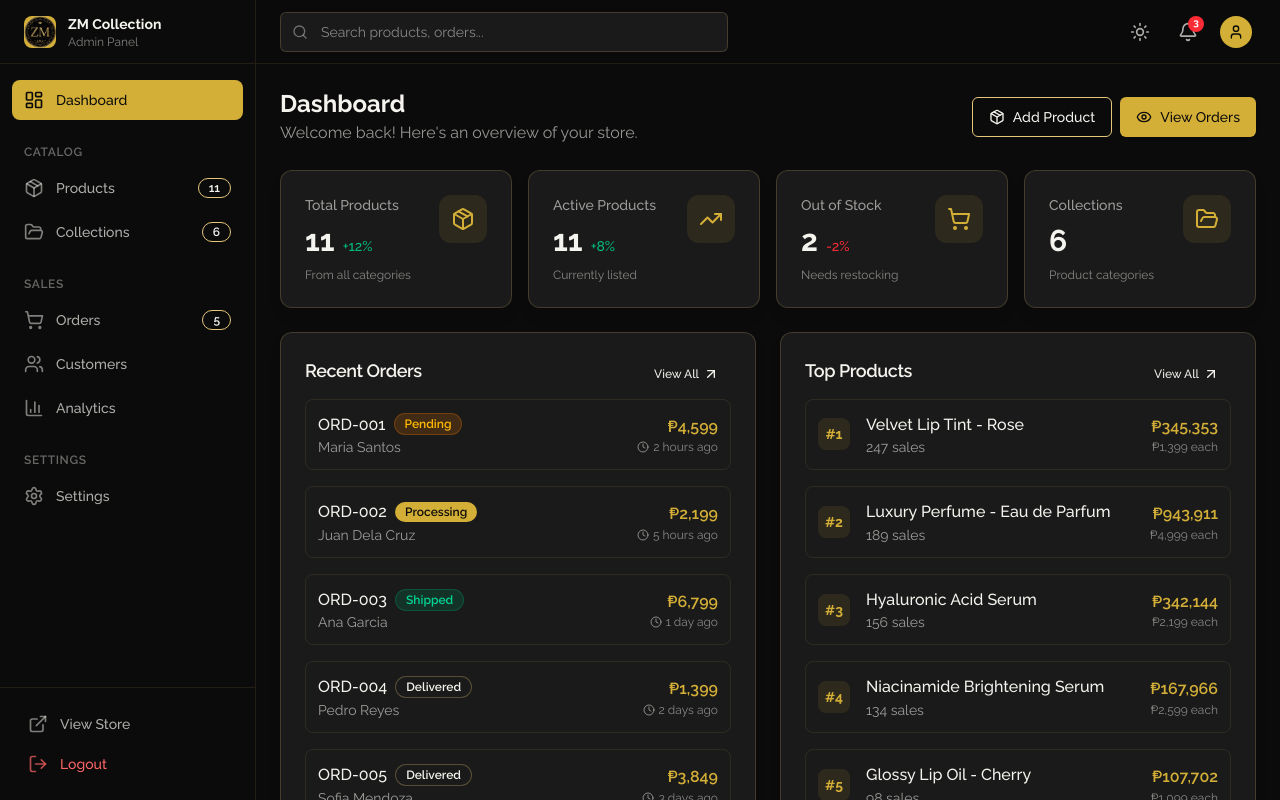
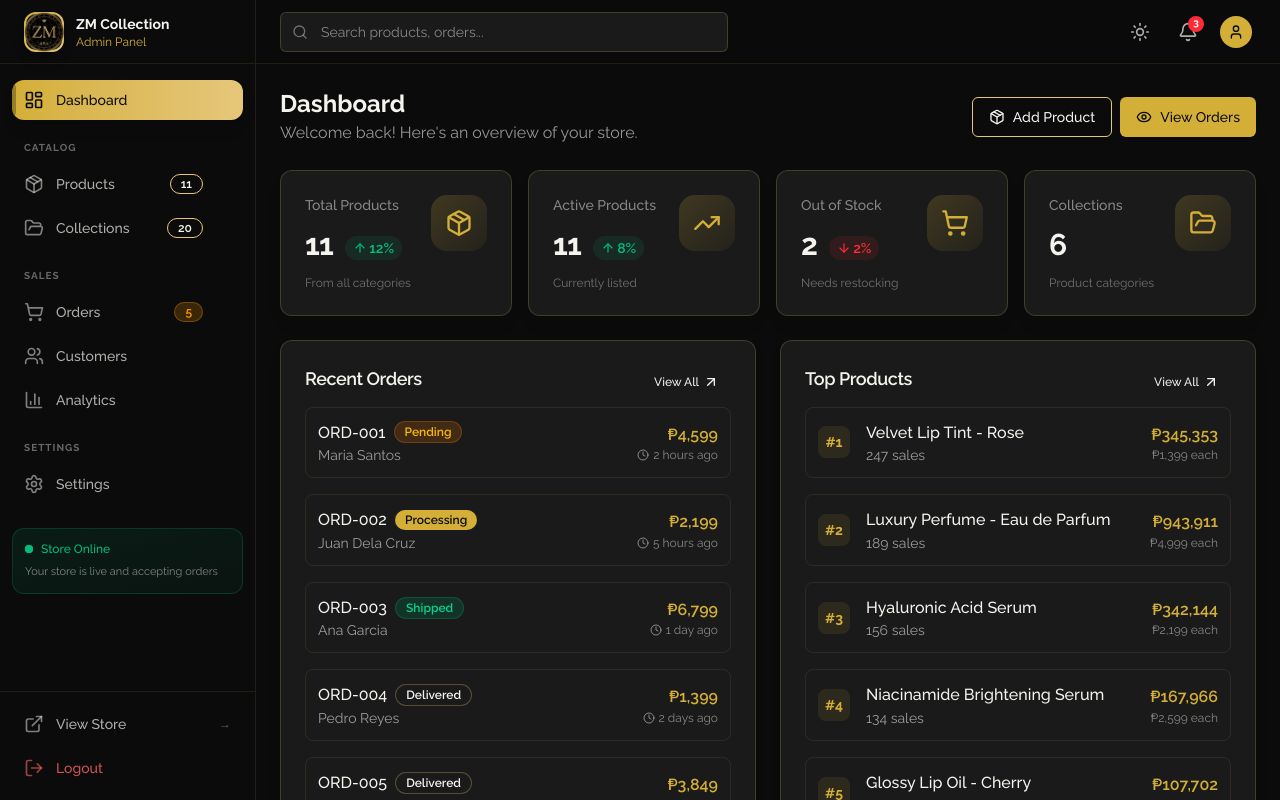
Before and after one commit to Zardron/zm-collection, a Next.js app: page /admin in a window 1280 px wide. Built offline with nearby package versions, Linux system fonts and the light colour scheme.

Commit message:
improve sidebar styling and stat-card with trend arrows

```diff
--- a/app/components/admin/sidebar.tsx
+++ b/app/components/admin/sidebar.tsx
@@ -5,9 +5,11 @@ import Link from "next/link";
 import Image from "next/image";
 import { usePathname } from "next/navigation";
 import { cn } from "@/lib/utils";
-import { adminMenu, type MenuItem } from "@/lib/menu";
+import { createAdminMenu, type MenuItem } from "@/lib/menu";
 import { Badge } from "@/app/components/ui/badge";
-import { LogOut, ExternalLink } from "lucide-react";
+import { LogOut, ExternalLink, ChevronRight } from "lucide-react";
+import { allProducts } from "@/app/data/products";
+import { allCollections } from "@/app/data/collections";
 
 interface SidebarProps {
   className?: string;
@@ -16,6 +18,18 @@ interface SidebarProps {
 
 export function Sidebar({ className, onClose }: SidebarProps) {
   const pathname = usePathname();
+
+  // Get dynamic counts
+  const productCount = allProducts.length;
+  const collectionCount = allCollections.length; // Total collection items (20)
+  const pendingOrders = 5; // This would come from real data
+
+  // Create menu with dynamic counts
+  const adminMenu = createAdminMenu({
+    products: productCount,
+    collections: collectionCount,
+    pendingOrders: pendingOrders,
+  });
 
   const isActiveLink = (href: string) => {
     if (href === "/admin") {
@@ -28,36 +42,56 @@ export function Sidebar({ className, onClose }: SidebarProps) {
     const Icon = item.icon;
     const isActive = isActiveLink(item.href);
 
+    const getBadgeStyle = () => {
+      if (item.badgeVariant === "warning") {
+        return "bg-amber-500/20 text-amber-500 border-amber-500/30";
+      }
+      if (item.badgeVariant === "success") {
+        return "bg-emerald-500/20 text-emerald-500 border-emerald-500/30";
+      }
+      return "";
+    };
+
     return (
       <Link
         href={item.href}
         onClick={onClose}
         className={cn(
-          "flex items-center gap-3 rounded-lg px-3 py-2.5 text-sm font-medium transition-all duration-200 group",
+          "flex items-center gap-3 rounded-xl px-3 py-2.5 text-sm font-medium transition-all duration-200 group relative overflow-hidden",
           isActive
-            ? "bg-[var(--accent)] text-[var(--primary-black)]"
+            ? "bg-gradient-to-r from-[var(--accent)] to-[var(--accent-hover)] text-[var(--primary-black)] shadow-lg shadow-[var(--accent)]/20"
             : "text-[var(--foreground)]/70 hover:bg-[var(--accent)]/10 hover:text-[var(--foreground)]"
         )}
       >
+        {/* Active indicator */}
+        {isActive && (
+          <span className="absolute left-0 top-1/2 -translate-y-1/2 h-8 w-1 rounded-r-full bg-[var(--primary-black)]/30" />
+        )}
+
         <Icon
           className={cn(
-            "h-5 w-5 transition-colors",
+            "h-5 w-5 transition-all duration-200",
             isActive
               ? "text-[var(--primary-black)]"
-              : "text-[var(--foreground)]/50 group-hover:text-[var(--accent)]"
+              : "text-[var(--foreground)]/50 group-hover:text-[var(--accent)] group-hover:scale-110"
           )}
         />
         <span className="flex-1">{item.title}</span>
-        {item.badge && (
+        {item.badge !== undefined && (
           <Badge
             variant={isActive ? "secondary" : "outline"}
             className={cn(
-              "ml-auto h-5 min-w-[20px] justify-center text-xs",
-              isActive && "bg-[var(--primary-black)]/20 text-[var(--primary-black)] border-0"
+              "ml-auto h-5 min-w-[24px] justify-center text-xs font-semibold",
+              isActive
+                ? "bg-[var(--primary-black)]/20 text-[var(--primary-black)] border-0"
+                : getBadgeStyle()
             )}
           >
             {item.badge}
           </Badge>
+        )}
+        {!isActive && (
+          <ChevronRight className="h-4 w-4 text-[var(--foreground)]/30 opacity-0 -translate-x-2 group-hover:opacity-100 group-hover:translate-x-0 transition-all duration-200" />
         )}
       </Link>
     );
@@ -72,7 +106,8 @@ export function Sidebar({ className, onClose }: SidebarProps) {
     >
       {/* Logo */}
       <div className="flex h-16 items-center gap-3 border-b border-[var(--border)]/10 px-6">
-        <div className="relative h-8 w-8 overflow-hidden rounded-lg bg-[var(--accent)]">
+        <div className="relative h-10 w-10 overflow-hidden rounded-xl bg-gradient-to-br from-[var(--accent)] to-[var(--accent-hover)] p-0.5 shadow-lg shadow-[var(--accent)]/20">
+          <div className="h-full w-full rounded-[10px] bg-[var(--background)] overflow-hidden">
             <Image
               src="/ZM-logo.png"
               alt="ZM Collection"
@@ -80,21 +115,22 @@ export function Sidebar({ className, onClose }: SidebarProps) {
               className="object-cover"
             />
           </div>
+        </div>
         <div className="flex flex-col">
           <span className="text-sm font-bold text-[var(--foreground)]">
             ZM Collection
           </span>
-          <span className="text-xs text-[var(--foreground)]/50">Admin Panel</span>
+          <span className="text-xs text-[var(--accent)]">Admin Panel</span>
         </div>
       </div>
 
       {/* Navigation */}
-      <nav className="flex-1 overflow-y-auto px-3 py-4">
-        <div className="space-y-6">
+      <nav className="flex-1 overflow-y-auto px-3 py-4 hide-scrollbar">
+        <div className="space-y-5">
           {adminMenu.map((section, idx) => (
             <div key={idx}>
               {section.title && (
-                <h3 className="mb-2 px-3 text-xs font-semibold uppercase tracking-wider text-[var(--foreground)]/40">
+                <h3 className="mb-2 px-3 text-[10px] font-bold uppercase tracking-widest text-[var(--foreground)]/40">
                   {section.title}
                 </h3>
               )}
@@ -106,19 +142,34 @@ export function Sidebar({ className, onClose }: SidebarProps) {
             </div>
           ))}
         </div>
+
+        {/* Store Status - moved inside nav for scrolling */}
+        <div className="mt-6 rounded-xl bg-gradient-to-br from-emerald-500/10 to-emerald-500/5 border border-emerald-500/20 p-3">
+          <div className="flex items-center gap-2">
+            <div className="relative">
+              <div className="h-2 w-2 rounded-full bg-emerald-500" />
+              <div className="absolute inset-0 h-2 w-2 rounded-full bg-emerald-500 animate-ping" />
+            </div>
+            <span className="text-xs font-medium text-emerald-500">Store Online</span>
+          </div>
+          <p className="mt-1.5 text-[11px] text-[var(--foreground)]/50">
+            Your store is live and accepting orders
+          </p>
+        </div>
       </nav>
 
       {/* Footer */}
-      <div className="border-t border-[var(--border)]/10 p-4">
+      <div className="border-t border-[var(--border)]/10 p-3 space-y-1">
         <Link
           href="/"
-          className="flex items-center gap-3 rounded-lg px-3 py-2.5 text-sm font-medium text-[var(--foreground)]/70 hover:bg-[var(--accent)]/10 hover:text-[var(--foreground)] transition-all duration-200 group"
+          className="flex items-center gap-3 rounded-xl px-3 py-2.5 text-sm font-medium text-[var(--foreground)]/70 hover:bg-[var(--accent)]/10 hover:text-[var(--foreground)] transition-all duration-200 group"
         >
-          <ExternalLink className="h-5 w-5 text-[var(--foreground)]/50 group-hover:text-[var(--accent)]" />
+          <ExternalLink className="h-5 w-5 text-[var(--foreground)]/50 group-hover:text-[var(--accent)] transition-colors" />
           <span className="flex-1">View Store</span>
+          <span className="text-xs text-[var(--foreground)]/40 group-hover:text-[var(--accent)]">→</span>
         </Link>
-        <button className="flex w-full items-center gap-3 rounded-lg px-3 py-2.5 text-sm font-medium text-red-400 hover:bg-red-600/10 transition-all duration-200 group">
-          <LogOut className="h-5 w-5 text-red-400/70 group-hover:text-red-400" />
+        <button className="flex w-full items-center gap-3 rounded-xl px-3 py-2.5 text-sm font-medium text-red-400/80 hover:bg-red-500/10 hover:text-red-400 transition-all duration-200 group">
+          <LogOut className="h-5 w-5 text-red-400/60 group-hover:text-red-400 transition-colors" />
           <span className="flex-1 text-left">Logout</span>
         </button>
       </div>
--- a/app/components/admin/stat-card.tsx
+++ b/app/components/admin/stat-card.tsx
@@ -1,7 +1,7 @@
 import React from "react";
 import { cn } from "@/lib/utils";
 import { Card, CardContent } from "@/app/components/ui/card";
-import { type LucideIcon } from "lucide-react";
+import { type LucideIcon, ArrowUp, ArrowDown } from "lucide-react";
 
 interface StatCardProps {
   title: string;
@@ -24,36 +24,43 @@ export function StatCard({
   className,
 }: StatCardProps) {
   return (
-    <Card className={cn("overflow-hidden", className)}>
+    <Card className={cn("overflow-hidden group hover:border-[var(--accent)]/30 transition-all duration-300", className)}>
       <CardContent className="p-6">
         <div className="flex items-start justify-between">
-          <div className="space-y-2">
-            <p className="text-sm font-medium text-[var(--foreground)]/60">
+          <div className="space-y-3 flex-1">
+            <p className="text-sm font-medium text-[var(--foreground)]/50">
               {title}
             </p>
-            <div className="flex items-baseline gap-2">
-              <h3 className="text-3xl font-bold text-[var(--foreground)]">
+            <div className="flex items-baseline gap-3 flex-wrap">
+              <h3 className="text-2xl md:text-3xl font-bold text-[var(--foreground)] tracking-tight">
                 {value}
               </h3>
               {trend && (
                 <span
                   className={cn(
-                    "text-sm font-medium",
-                    trend.isPositive ? "text-emerald-500" : "text-red-500"
+                    "flex items-center gap-0.5 text-sm font-semibold px-2 py-0.5 rounded-full",
+                    trend.isPositive
+                      ? "text-emerald-500 bg-emerald-500/10"
+                      : "text-red-500 bg-red-500/10"
                   )}
                 >
-                  {trend.isPositive ? "+" : "-"}{trend.value}%
+                  {trend.isPositive ? (
+                    <ArrowUp className="h-3.5 w-3.5" />
+                  ) : (
+                    <ArrowDown className="h-3.5 w-3.5" />
+                  )}
+                  {Math.abs(trend.value)}%
                 </span>
               )}
             </div>
             {description && (
-              <p className="text-xs text-[var(--foreground)]/50">
+              <p className="text-xs text-[var(--foreground)]/40">
                 {description}
               </p>
             )}
           </div>
-          <div className="flex h-12 w-12 items-center justify-center rounded-xl bg-[var(--accent)]/10">
-            <Icon className="h-6 w-6 text-[var(--accent)]" />
+          <div className="flex h-14 w-14 items-center justify-center rounded-2xl bg-gradient-to-br from-[var(--accent)]/20 to-[var(--accent)]/5 group-hover:from-[var(--accent)]/30 group-hover:to-[var(--accent)]/10 transition-all duration-300">
+            <Icon className="h-7 w-7 text-[var(--accent)] group-hover:scale-110 transition-transform duration-300" />
           </div>
         </div>
       </CardContent>
```
Lines whose indentation alone changed are shown as unchanged.
